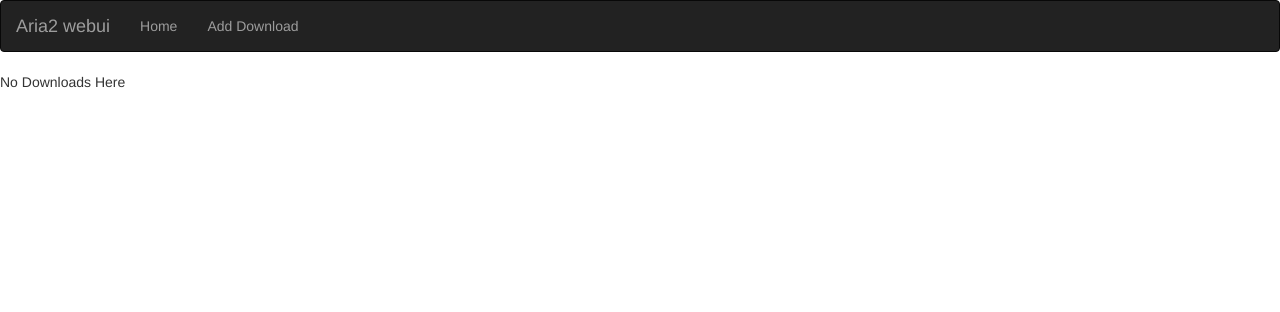
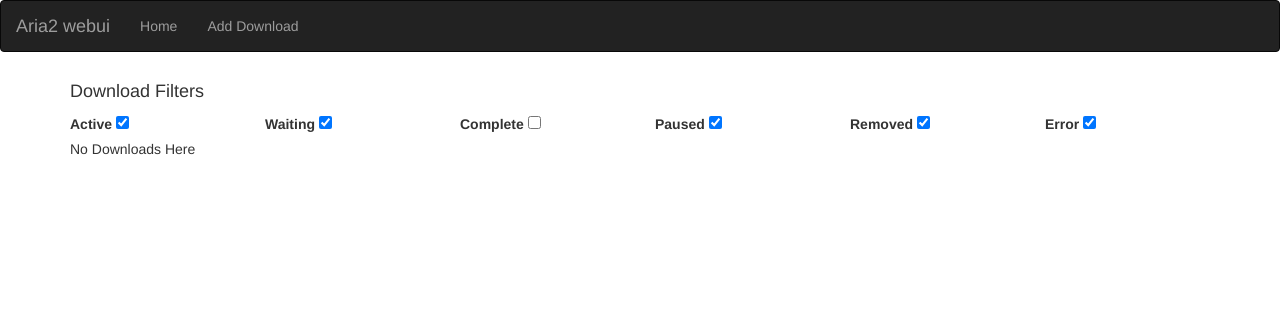
Before and after one commit to KhashayarSH/simple-aria2-webui, a Flask app: template app/templates/index.html in a window 1280 px wide. Shown: the top 312 px of the page. Run offline with Flask 2, Linux system fonts and the light colour scheme; the template is opened without the code that fills it, so the values that code supplies are empty; some libraries are stand-ins or nearby versions.

Commit message:
Added Download Filters

```diff
--- a/app/forms.py
+++ b/app/forms.py
@@ -2,6 +2,8 @@
 from flask_wtf.html5 import URLField
 from wtforms import SubmitField, HiddenField
 from wtforms.validators import url, DataRequired
+
+FILTERS = ['error', 'complete', 'paused', 'waiting', 'active', 'removed']
 
 class AddDownloadForm(FlaskForm):
     url = URLField('URL', validators=[url(), DataRequired()])
--- a/app/routes.py
+++ b/app/routes.py
@@ -4,18 +4,26 @@
 from app.aria2rpcfunctions import add_download_rpc, tell_active_download_rpc, tell_waiting_download_rpc, tell_stopped_download_rpc, unpause_all_download_rpc, pause_all_download_rpc, remove_download_rpc, pause_download_rpc, unpause_download_rpc, tell_status_download_rpc, change_url_download_rpc
 import json
 
+filters = ['error', 'complete', 'paused', 'waiting', 'active', 'removed']
+
 @app.route('/', methods=['GET','POST'])
 @app.route('/index', methods=['GET','POST'])
 def index():
-    if request.method == 'post':
-        request.form.getlist('status_checkbox')
-
+    if request.method == 'POST':
+        del filters[:]
+        for item in request.form:
+            filters.append(item)
     change_url_form = ChangeUrlForm()
     download_control_form = DownloadControlForm()
     downloads = tell_active_download_rpc()
     downloads += tell_waiting_download_rpc()
     downloads += tell_stopped_download_rpc()
-    #print(downloads)
+    a=[]
+    for item in downloads:
+        if item['status'] not in filters:
+            a.append(item)
+    for item in a:
+        downloads.remove(item)
     return render_template('index.html', title='Aria2 webui',
                             downloads = downloads,
                             change_url_form = change_url_form,
@@ -42,7 +50,6 @@
     change_url_form = ChangeUrlForm()
     download_control_form = DownloadControlForm()
     if request.method == 'POST':
-        print(request.form)
         current_download_status = tell_status_download_rpc(request.form['gid'])['status']
         if request.form['control-button'] == 'play':
             if current_download_status == 'waiting' or current_download_status == 'active':
@@ -64,6 +71,7 @@
     add_download_form = AddDownloadForm()
     queues = []
     if add_download_form.validate_on_submit():
+        print(request.form)
         flash('Download added')
         respose = add_download_rpc(add_download_form.url.data, 'False')
         return redirect(url_for('index'))
--- a/app/templates/_download_table.html
+++ b/app/templates/_download_table.html
@@ -1,6 +1,7 @@
 {% import 'bootstrap/wtf.html' as wtf %}
 
 <div class="container">
+  <h3>Downloads</h3>
   <table class="table table-hover table-condensed">
     <thead>
       <tr>
--- a/app/templates/base.html
+++ b/app/templates/base.html
@@ -23,6 +23,28 @@
   </style>
 {% endblock %}
 
+{% block scripts %}
+  <script src="https://code.jquery.com/jquery-2.2.3.min.js"></script>
+  {{super()}}
+  <script>
+    var checkboxValues = JSON.parse(localStorage.getItem('checkboxValues')) || {},
+      $checkboxes = $("#checkbox-container :checkbox");
+
+    $checkboxes.on("change", function(){
+      $checkboxes.each(function(){
+        checkboxValues[this.id] = this.checked;
+    });
+
+    localStorage.setItem("checkboxValues", JSON.stringify(checkboxValues));
+    });
+
+    // On page load
+    $.each(checkboxValues, function(key, value) {
+        $("#" + key).prop('checked', value);
+        });
+
+  </script>
+{% endblock %}
 {% block title %}
    {% if title %}{{ title }} - Aria2 webui{% else %}Welcome to Aria2 webui{% endif %}
 {% endblock %}
--- a/app/templates/index.html
+++ b/app/templates/index.html
@@ -2,14 +2,40 @@
 {% import 'bootstrap/wtf.html' as wtf %}
 
 {% block app_content %}
-  {#<!--<form>
-    <input type="checkbox" id="id_{{i.username}}" name="users" value="{{i.id}}">
-    <label for="id_{{i.username}}">{{i.username}}</label>
-    <button type="submit" class="btn btn-primary">Submit</button>
-  </form>-->#}
-  {% if downloads|length > 0 %}
-  {% include '_download_table.html' %}
-  {% else %}
-  {{ 'No Downloads Here' }}
-  {% endif %}
+  <div class="container">
+    <h4>Download Filters</h4>
+    <form action="" method="POST" class="form" role="form" name="form">
+      <div class="row" id="checkbox-container">
+        <div class="col-md-2">
+          <label for="active">Active</label>
+          <input onChange="this.form.submit()" type="checkbox" id="active" value="active" name="active" checked>
+        </div>
+        <div class="col-md-2">
+          <label for="waiting">Waiting</label>
+          <input onChange="this.form.submit()" type="checkbox" id="waiting" value="waiting" name="waiting" checked>
+        </div>
+        <div class="col-lg-2">
+          <label for="complete">Complete</label>
+          <input onChange="this.form.submit()" type="checkbox" id="complete" value="complete" name="complete" hecked>
+        </div>
+        <div class="col-md-2">
+          <label for="paused">Paused</label>
+          <input onChange="this.form.submit()" type="checkbox" id="paused" value="paused" name="paused" checked>
+        </div>
+        <div class="col-md-2">
+          <label for="removed">Removed</label>
+          <input onChange="this.form.submit()" type="checkbox" id="removed" value="removed" name="removed" checked>
+        </div>
+        <div class="col-md-2">
+          <label for="error">Error</label>
+          <input onChange="this.form.submit()" type="checkbox" id="error" value="error" name="error" checked>
+        </div>
+      </form>
+    </div>
+    {% if downloads|length > 0 %}
+    {% include '_download_table.html' %}
+    {% else %}
+    {{ 'No Downloads Here' }}
+    {% endif %}
+  </div>
 {% endblock %}
```
